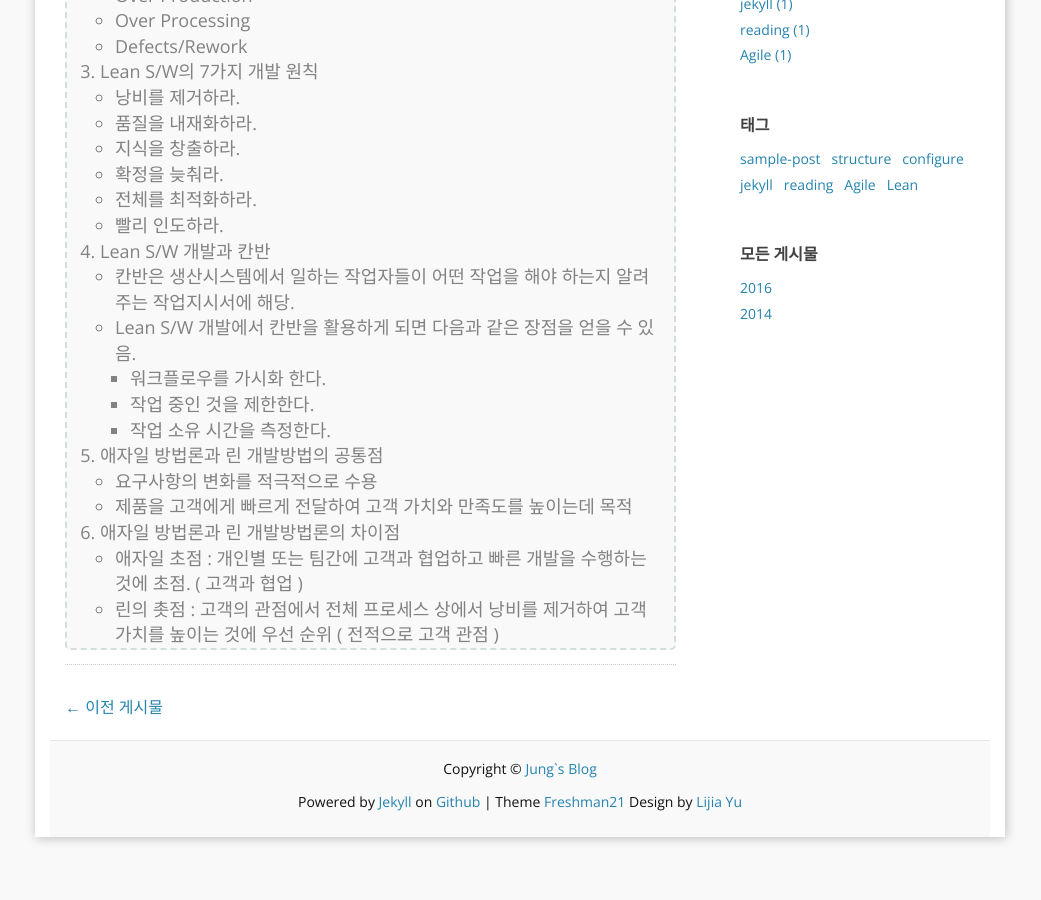
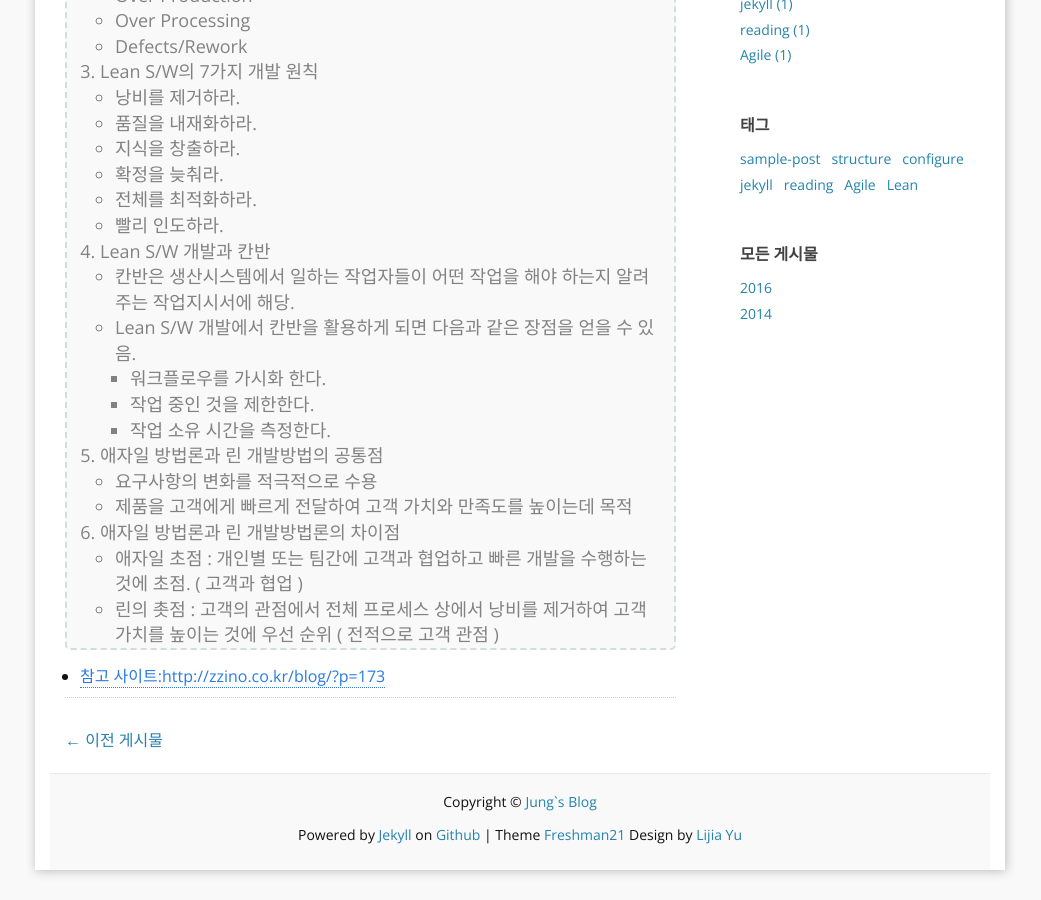
Before and after one commit to crispar/crispar.github.io, a Jekyll site: the page built from _posts/2016-09-18-differences-between-lean-and-agile.md, in a window 1280 px wide and 900 px high, scrolled down 1023 px. Shown: the whole window, without its empty margins (120-1161 px from the left). Built offline with Jekyll 4.4.1, drawn with Linux system fonts in a browser that asks for light colours; comment, search, counter and statistics services are not loaded; before the commit the page ends 1890 px from its top, so only the background shows below that; part of the change alters nothing that is shown.

Commit message:
Update 2016-09-18-differences-between-lean-and-agile.md

```diff
--- a/_posts/2016-09-18-differences-between-lean-and-agile.md
+++ b/_posts/2016-09-18-differences-between-lean-and-agile.md
@@ -48,4 +48,4 @@ tags:
 >    - 애자일 초점 : 개인별 또는 팀간에 고객과 협업하고 빠른 개발을 수행하는 것에 초점. ( 고객과 협업 )
 >    - 린의 촛점 : 고객의 관점에서 전체 프로세스 상에서 낭비를 제거하여 고객 가치를 높이는 것에 우선 순위 ( 전적으로 고객 관점 )
 
-[1]:[참고 사이트 1.](<http://zzino.co.kr/blog/?p=173>)
+- [참고 사이트:<http://zzino.co.kr/blog/?p=173>](<http://zzino.co.kr/blog/?p=173>)
```
